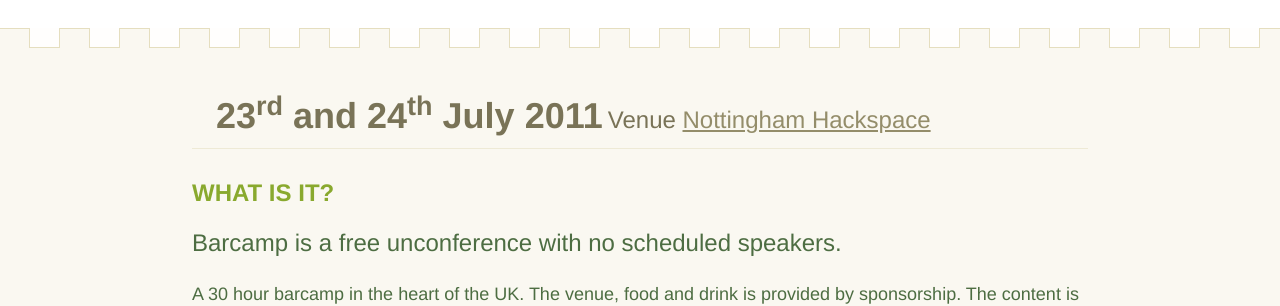
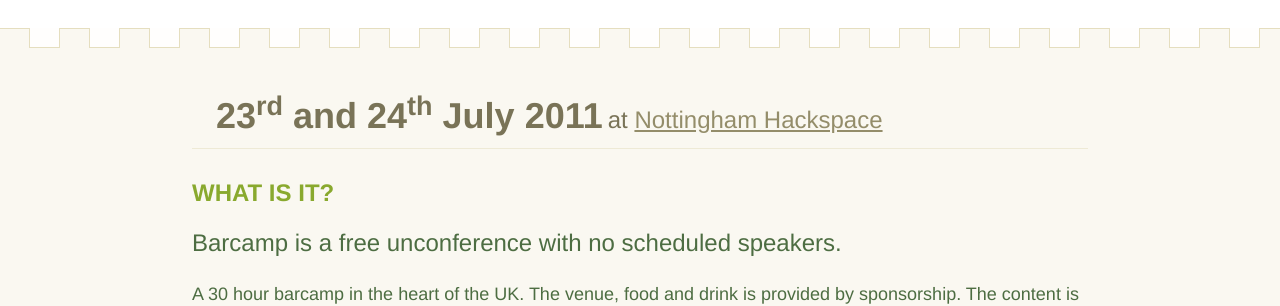
Before and after one commit to andrewdisley/barcamp-nottingham, a Jekyll site: the page built from home.html, in a window 1280 px wide. Shown: the part 260-566 px from the top of the page. Built offline with Jekyll 4.4.1, drawn with Linux system fonts in a browser that asks for light colours.

Commit message:
replaced Venue with at

```diff
--- a/_layouts/default.html
+++ b/_layouts/default.html
@@ -24,7 +24,7 @@
       <header id="Header" role="banner">
         <div class="container">
           <h1><a href="{{ site.url }}"><img alt="{{ site.title }}" height="140" src="{{ site.assets_url }}img/{{ site.name }}.png" width="450"></a></h1>
-          <h2><span class="date">23<sup>rd</sup> and 24<sup>th</sup> July 2011</span> <span class="venue">Venue <a href="http://nottinghack.org.uk/">Nottingham Hackspace</a></span></h2>
+          <h2><span class="date">23<sup>rd</sup> and 24<sup>th</sup> July 2011</span> <span class="venue">at <a href="http://nottinghack.org.uk/">Nottingham Hackspace</a></span></h2>
           <p class="tickets"><a href="http://bcnott.eventbrite.com/">Get Tickets</a></p>
         </div>
         <nav id="NavPri" role="navigation">
```
